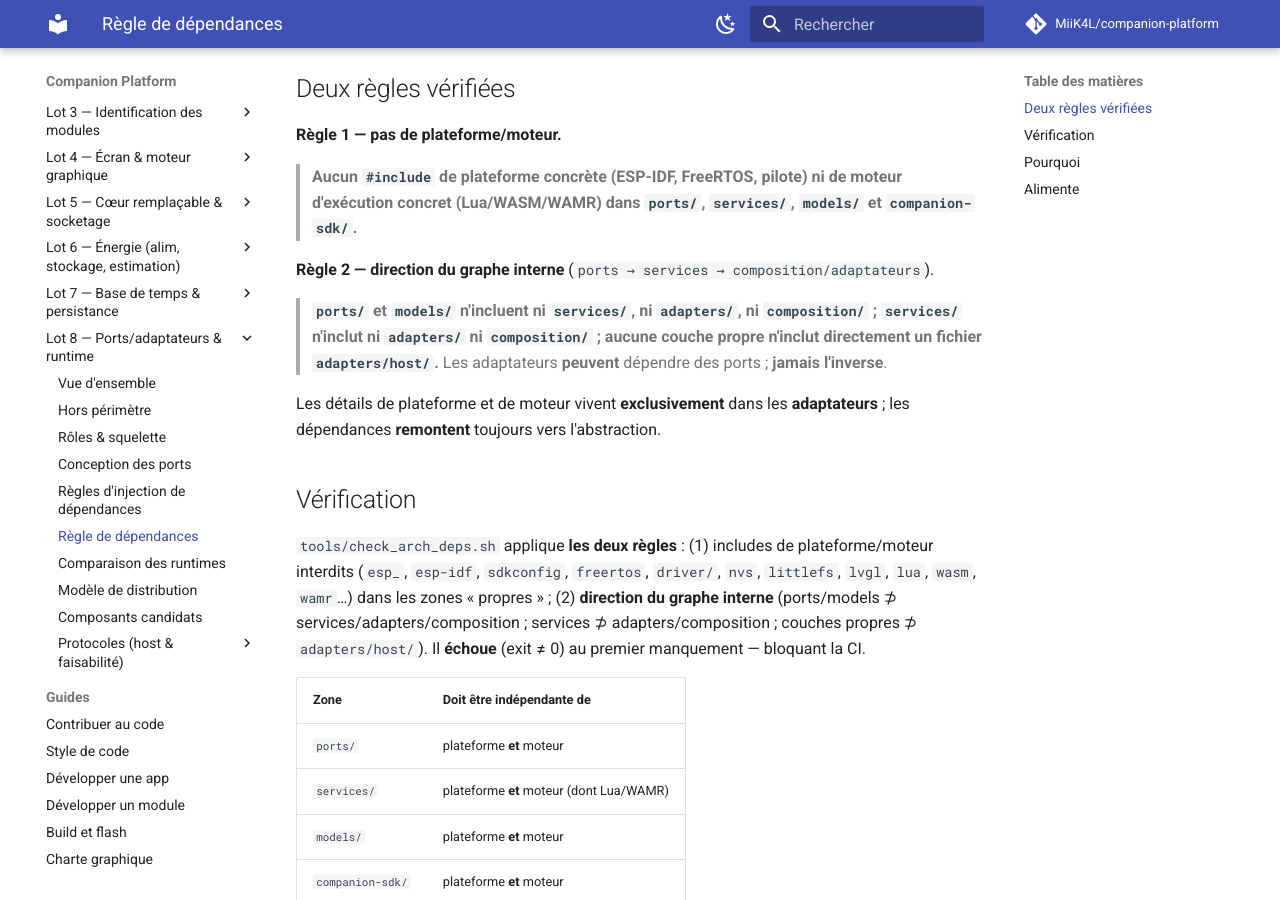
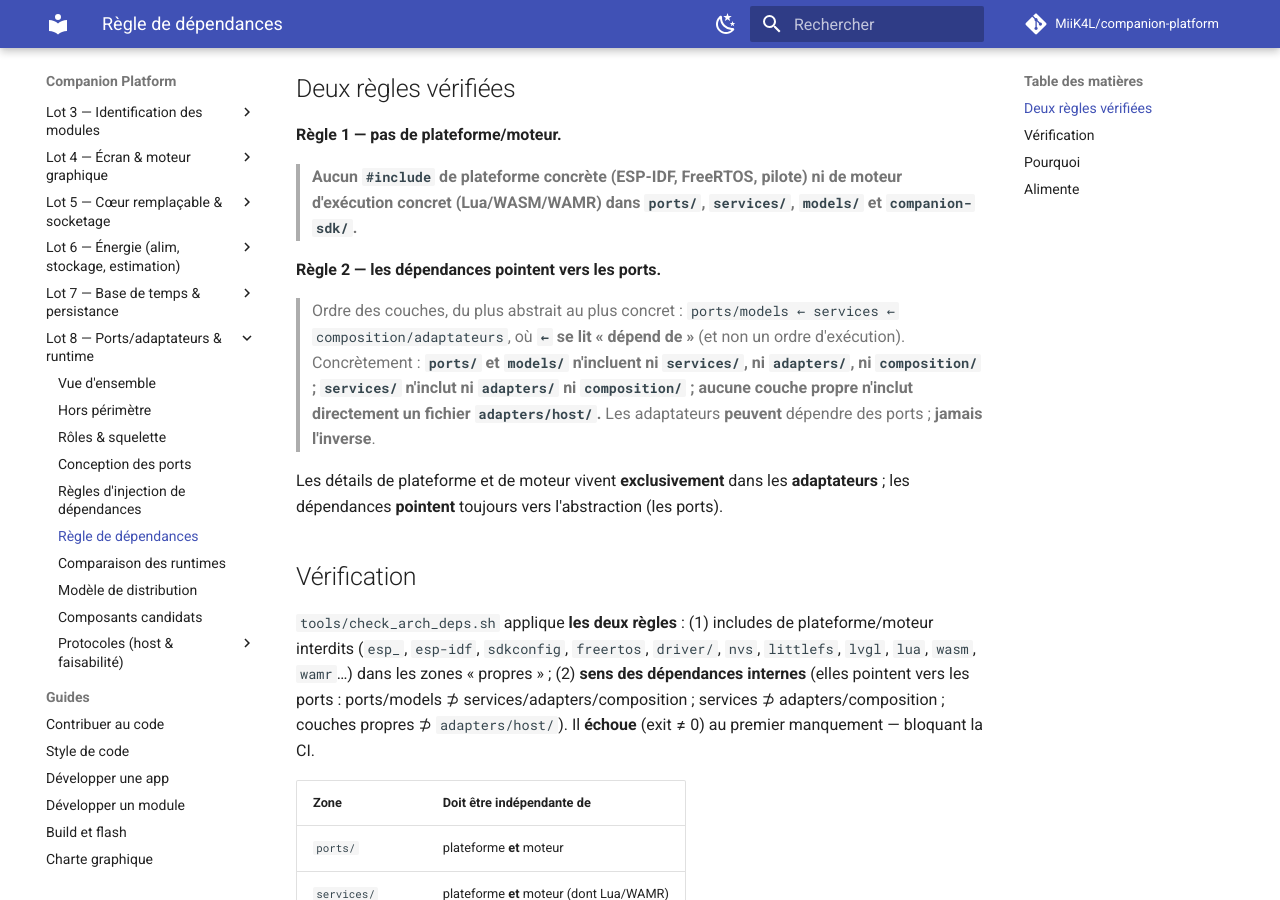
Before and after one commit to MiiK4L/companion-platform, an MkDocs documentation site: the page built from docs/phase-1/lot-8/dependency-rules.md, in a window 1280 px wide and 900 px high, scrolled down 241 px. Built offline with MkDocs 1.6.1 and Material for MkDocs 9.7.7, drawn with Linux system fonts in a browser that asks for light colours; comment, search, counter and statistics services are not loaded.

Commit message:
docs(host): clarifie le sens des dépendances dans le contrôle d'archi
Reformule les messages et commentaires de check_arch_deps.sh pour
distinguer l'ordre des couches de la direction des dépendances. La flèche
se lit désormais « dépend de » : ports/models <- services <-
composition/adaptateurs, jamais l'inverse.

Comportement du script inchangé (mêmes règles, mêmes sorties non nulles).
Aligne les docs qui reprenaient l'ancienne formulation « ports -> services
-> composition/adaptateurs » (dependency-rules, protocole graphe).

```diff
--- a/docs/phase-1/lot-8/dependency-rules.md
+++ b/docs/phase-1/lot-8/dependency-rules.md
@@ -16,23 +16,28 @@ SPDX-License-Identifier: CC-BY-4.0
 > moteur d'exécution concret (Lua/WASM/WAMR) dans `ports/`, `services/`, `models/`
 > et `companion-sdk/`.**
 
-**Règle 2 — direction du graphe interne** (`ports → services → composition/adaptateurs`).
-> **`ports/` et `models/` n'incluent ni `services/`, ni `adapters/`, ni
-> `composition/` ; `services/` n'inclut ni `adapters/` ni `composition/` ; aucune
-> couche propre n'inclut directement un fichier `adapters/host/`.** Les adaptateurs
-> **peuvent** dépendre des ports ; **jamais l'inverse**.
+**Règle 2 — les dépendances pointent vers les ports.**
+> Ordre des couches, du plus abstrait au plus concret :
+> `ports/models ← services ← composition/adaptateurs`, où **`←` se lit
+> « dépend de »** (et non un ordre d'exécution). Concrètement : **`ports/` et
+> `models/` n'incluent ni `services/`, ni `adapters/`, ni `composition/` ;
+> `services/` n'inclut ni `adapters/` ni `composition/` ; aucune couche propre
+> n'inclut directement un fichier `adapters/host/`.** Les adaptateurs **peuvent**
+> dépendre des ports ; **jamais l'inverse**.
 
 Les détails de plateforme et de moteur vivent **exclusivement** dans les
-**adaptateurs** ; les dépendances **remontent** toujours vers l'abstraction.
+**adaptateurs** ; les dépendances **pointent** toujours vers l'abstraction (les
+ports).
 
 ## Vérification
 
 `tools/check_arch_deps.sh` applique **les deux règles** : (1) includes de
 plateforme/moteur interdits (`esp_`, `esp-idf`, `sdkconfig`, `freertos`,
 `driver/`, `nvs`, `littlefs`, `lvgl`, `lua`, `wasm`, `wamr`…) dans les zones
-« propres » ; (2) **direction du graphe interne** (ports/models ⊅
-services/adapters/composition ; services ⊅ adapters/composition ; couches propres
-⊅ `adapters/host/`). Il **échoue** (exit ≠ 0) au premier manquement — bloquant la CI.
+« propres » ; (2) **sens des dépendances internes** (elles pointent vers les
+ports : ports/models ⊅ services/adapters/composition ; services ⊅
+adapters/composition ; couches propres ⊅ `adapters/host/`). Il **échoue**
+(exit ≠ 0) au premier manquement — bloquant la CI.
 
 | Zone | Doit être indépendante de |
 |------|---------------------------|
```
Also changed, not shown: docs/phase-1/lot-8/protocols/dependency-graph-check.md (+2 -2 lines), 1 other file.
